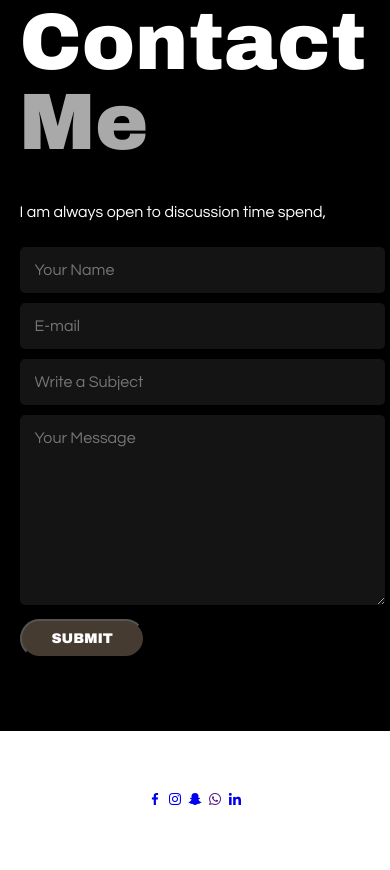
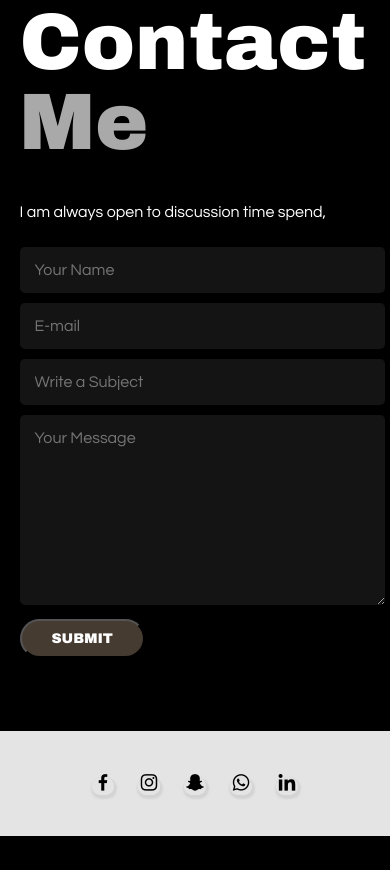
Before and after one commit to Sajini-Meddawela/personalwebsite.github.io, a plain HTML site: page index.html in a window 390 px wide. Shown: the part 5963-6833 px from the top of the page. After the commit the page ends 6799 px from the top, so only its background shows below. Drawn offline with nearby package versions, Linux system fonts and the light colour scheme.

Commit message:
Update responsive stylesheet.css

```diff
--- a/responsive stylesheet.css
+++ b/responsive stylesheet.css
@@ -365,10 +365,28 @@ span{
 /* Footer section */
 footer{
 	width: 100%;
-	padding: 60px 0;
+	padding: 40px 0;
 	text-align: center;
-	background: white;
+	background: #E4E4E4;
 }
+.icon a {
+	height: 200px;
+	width: 200px;
+	background-color: #E4E4E4;
+	border-radius: 50px;
+	text-align: center;
+	margin: 10px;
+	box-shadow: 1px 2px 2px 2px #D3D3D3;
+}
+.icon a i {
+	font-size: 22px;
+	color: Black;
+	transition: all 0.3s linear;
+}
+.icon a:hover i{
+	transform: scale(1.4);
+}
+
 /* Responsive */
 @media (max-width: 1500px) {
 header{
```
